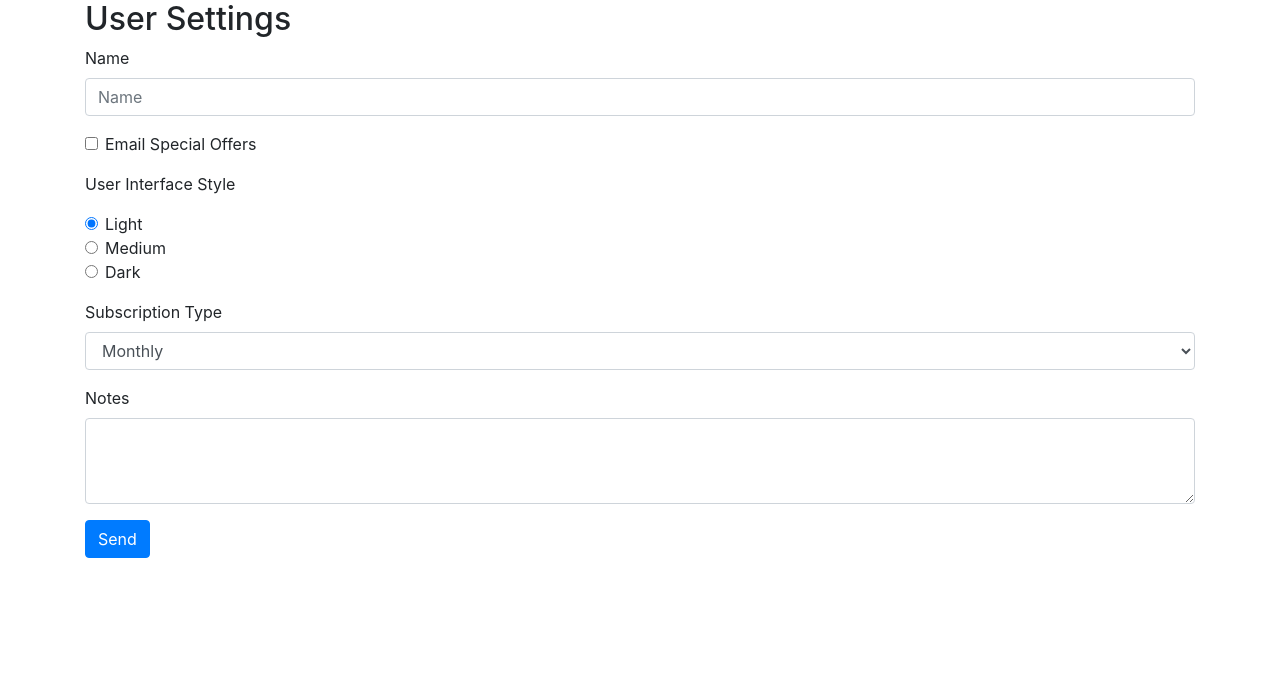
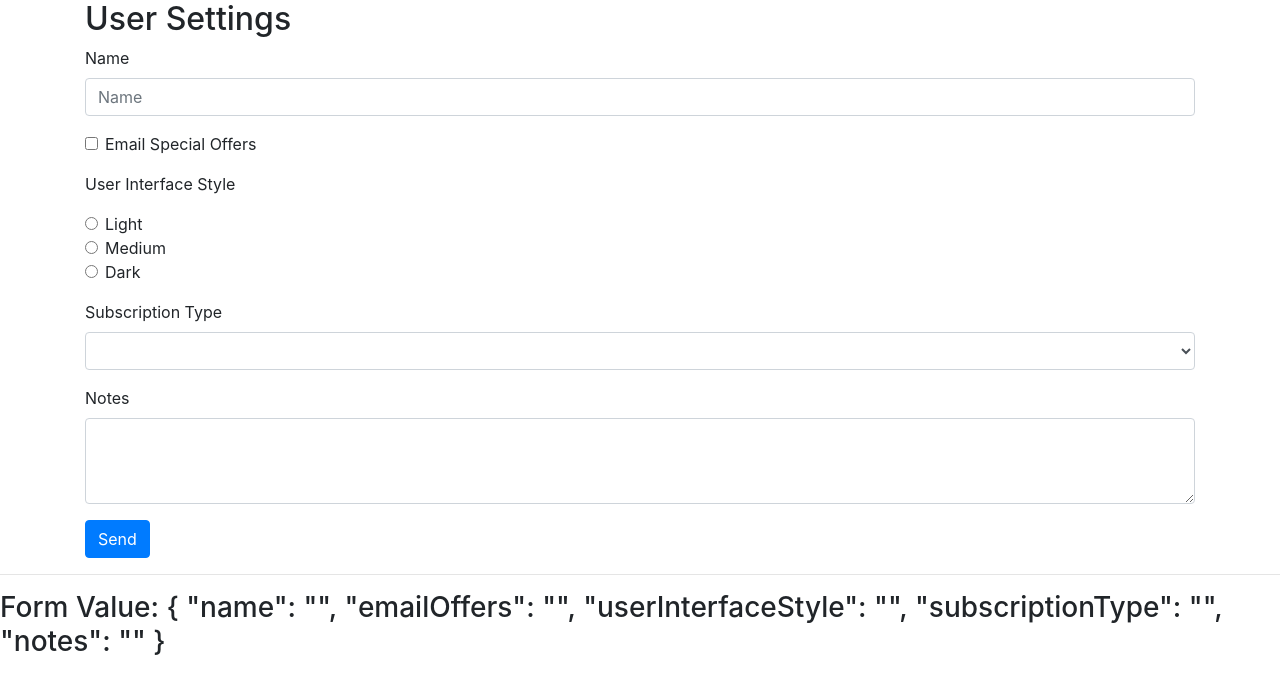
Before and after one commit to ashutoshbhadoria/ng-template-forms-demo, an Angular app: page / in a window 1280 px wide. Shown: the top 694 px of the page. Built offline with nearby package versions, Linux system fonts and the light colour scheme.

Commit message:
Explore how the form-controls are tracked by form-group using ngForm.

```diff
--- a/src/app/app.component.html
+++ b/src/app/app.component.html
@@ -1,7 +1,7 @@
 <div class="container">
   <h2>User Settings</h2>
 
-  <form>
+  <form #form="ngForm">
     <div class="form-group">
       <label for="name">Name</label>
       <input
@@ -10,6 +10,7 @@
         id="name"
         name="name"
         placeholder="Name"
+        ngModel
       />
     </div>
 
@@ -19,6 +20,7 @@
         class="form-check-input"
         id="emailOffers"
         name="emailOffers"
+        ngModel
       />
       <label class="form-check-label" for="emailOffers"
         >Email Special Offers</label
@@ -36,6 +38,7 @@
           id="lightInterface"
           value="light"
           checked
+          ngModel
         />
         <label class="form-check-label" for="lightInterface"> Light </label>
       </div>
@@ -46,6 +49,7 @@
           name="userInterfaceStyle"
           id="mediumInterface"
           value="medium"
+          ngModel
         />
         <label class="form-check-label" for="mediumInterface"> Medium </label>
       </div>
@@ -56,6 +60,7 @@
           name="userInterfaceStyle"
           id="darkInterface"
           value="dark"
+          ngModel
         />
         <label class="form-check-label" for="darkInterface"> Dark </label>
       </div>
@@ -67,6 +72,7 @@
         class="form-control"
         id="subscriptionType"
         name="subscriptionType"
+        ngModel
       >
         <option>Monthly</option>
         <option>Annual</option>
@@ -81,9 +87,12 @@
         id="notes"
         name="notes"
         rows="3"
+        ngModel
       ></textarea>
     </div>
 
     <button class="btn btn-primary">Send</button>
   </form>
 </div>
+<hr />
+<h3>Form Value: {{ form.value | json }}</h3>
```
